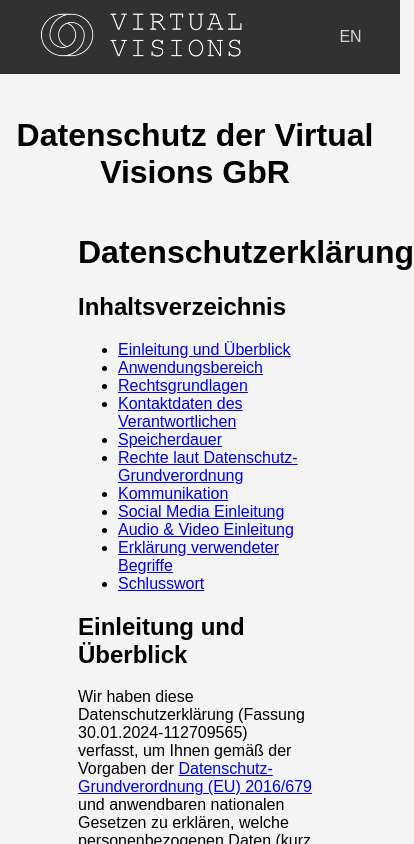
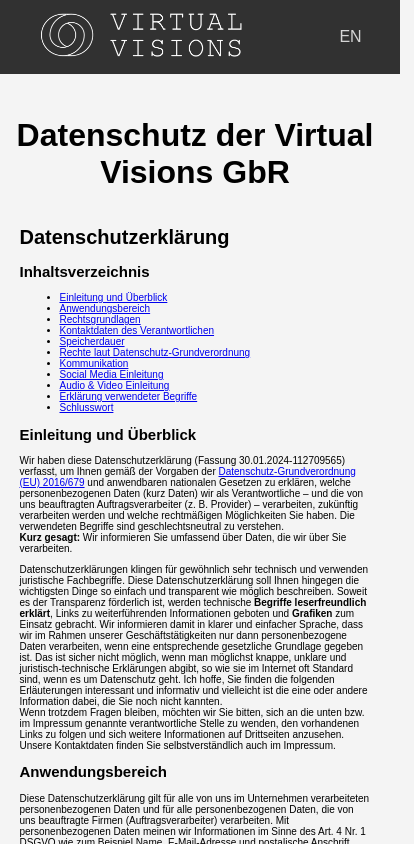
Before and after one commit to Virtual-Visions/Website, a React (Create React App) app: page /dataPrivacy in a window 390 px wide. Shown: the top 844 px of the page, 414 px wide, since content can reach past the window. Built offline with nearby package versions, Linux system fonts and the light colour scheme.

Commit message:
responsive

```diff
--- a/src/components/DS.css
+++ b/src/components/DS.css
@@ -60,7 +60,16 @@
   .body-ds{
     padding:0% 20%;
     text-align: start;
+    margin-bottom: 2rem;
   }
   .adsimple-112709565{
     text-align: start;
   }
+
+
+  @media (max-width: 768px) {
+    .body-ds{
+      padding:0% 5%;
+      font-size: 10px;
+    }
+  }
```
